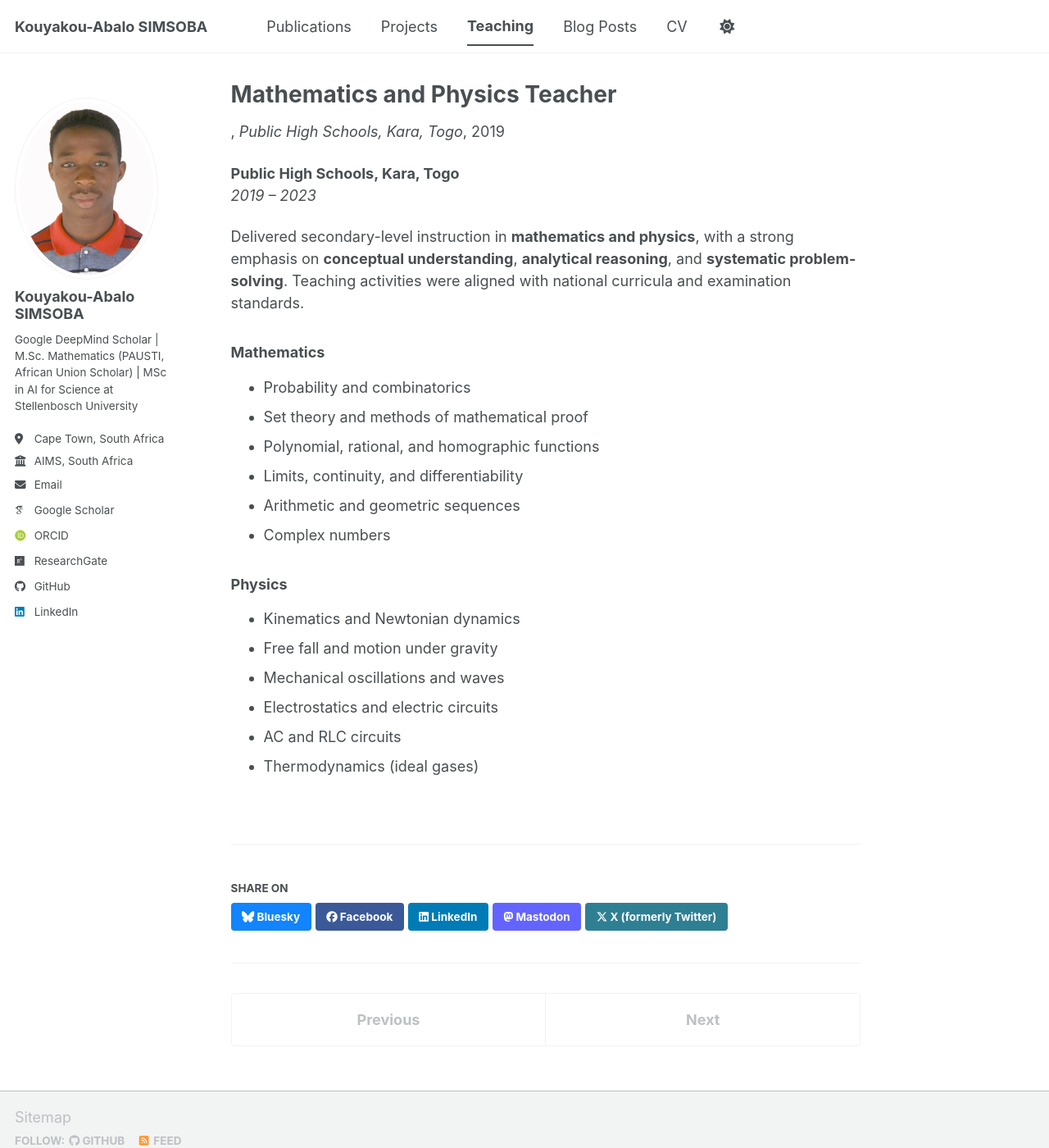
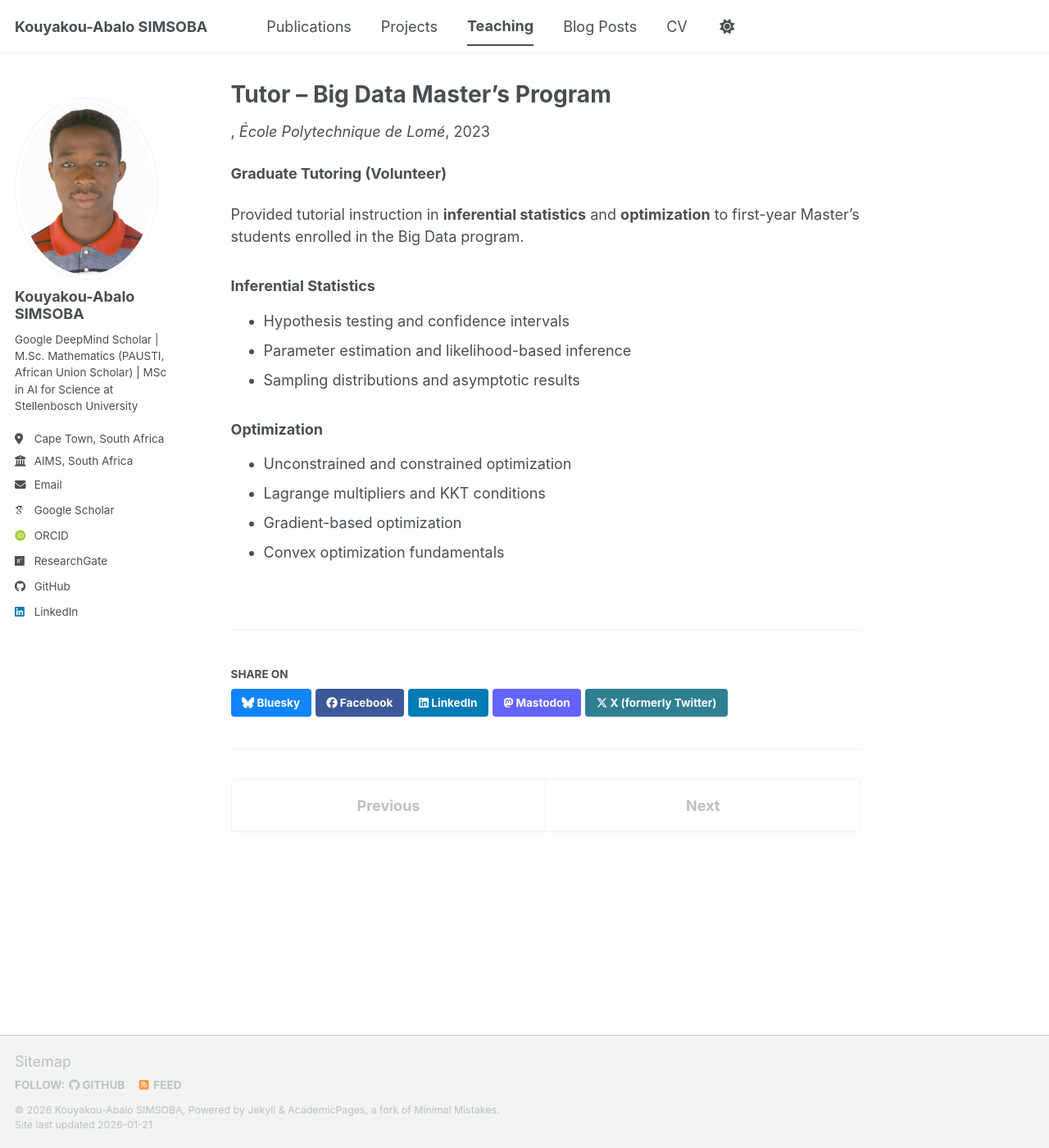
Before and after one commit to simsoba-research/simsoba-research.github.io, a Jekyll site: the page built from _teaching/2014-spring-teaching-1.md, in a window 1280 px wide and 1400 px high. Shown: the whole window at 82% size. Built offline with Jekyll 4.4.1, drawn with Linux system fonts in a browser that asks for light colours; some web fonts are replaced; a script bundle is joined from its source files by our own code; library files that are not in the unit come from our copies.

Commit message:
Update 2014-spring-teaching-1.md

```diff
--- a/_teaching/2014-spring-teaching-1.md
+++ b/_teaching/2014-spring-teaching-1.md
@@ -1,29 +1,23 @@
 ---
-title: "Mathematics and Physics Teacher"
+title: "Tutor – Big Data Master’s Program"
 collection: teaching
-venue: "Public High Schools, Kara, Togo"
-date: 2019-01-01
+venue: "École Polytechnique de Lomé"
+location: "Lomé, Togo"
+date: 2023-01-01
 ---
 
-**Public High Schools, Kara, Togo**
-*2019 – 2023*
+**Graduate Tutoring (Volunteer)**
 
-Delivered secondary-level instruction in **mathematics and physics**, with a strong emphasis on
-**conceptual understanding**, **analytical reasoning**, and **systematic problem-solving**.
-Teaching activities were aligned with national curricula and examination standards.
+Provided tutorial instruction in **inferential statistics** and **optimization**
+to first-year Master’s students enrolled in the Big Data program.
 
-### Mathematics
-- Probability and combinatorics
-- Set theory and methods of mathematical proof
-- Polynomial, rational, and homographic functions
-- Limits, continuity, and differentiability
-- Arithmetic and geometric sequences
-- Complex numbers
+### Inferential Statistics
+- Hypothesis testing and confidence intervals
+- Parameter estimation and likelihood-based inference
+- Sampling distributions and asymptotic results
 
-### Physics
-- Kinematics and Newtonian dynamics
-- Free fall and motion under gravity
-- Mechanical oscillations and waves
-- Electrostatics and electric circuits
-- AC and RLC circuits
-- Thermodynamics (ideal gases)
+### Optimization
+- Unconstrained and constrained optimization
+- Lagrange multipliers and KKT conditions
+- Gradient-based optimization
+- Convex optimization fundamentals
```
